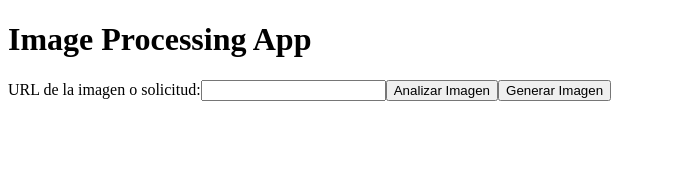
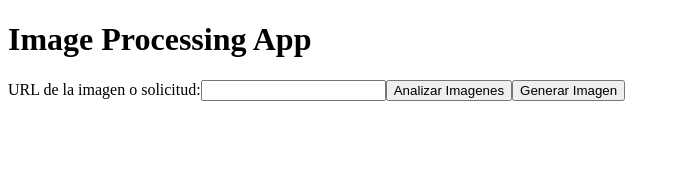
Before and after one commit to jpbohorquez04/analyze-and-generate-images-with-Azure-AI, a React (Create React App) app: page / in a window 1280 px wide. Shown: the top 170 px of the page, without its empty margins (0-680 px from the left). Built offline with nearby package versions, Linux system fonts and the light colour scheme; the HTML template or start-up script is replaced by a standard one.

Commit message:
correcciones

```diff
--- a/src/App.js
+++ b/src/App.js
@@ -68,7 +68,7 @@ function App() {
         onChange={(e) => setImageUrl(e.target.value)}
       />
 
-      <button onClick={() => handleImageAnalysis(imageUrl)}>Analizar Imagen</button>
+      <button onClick={() => handleImageAnalysis(imageUrl)}>Analizar Imagenes</button>
       <button onClick={handleImageGeneration}>Generar Imagen</button>
 
     </div>
```
